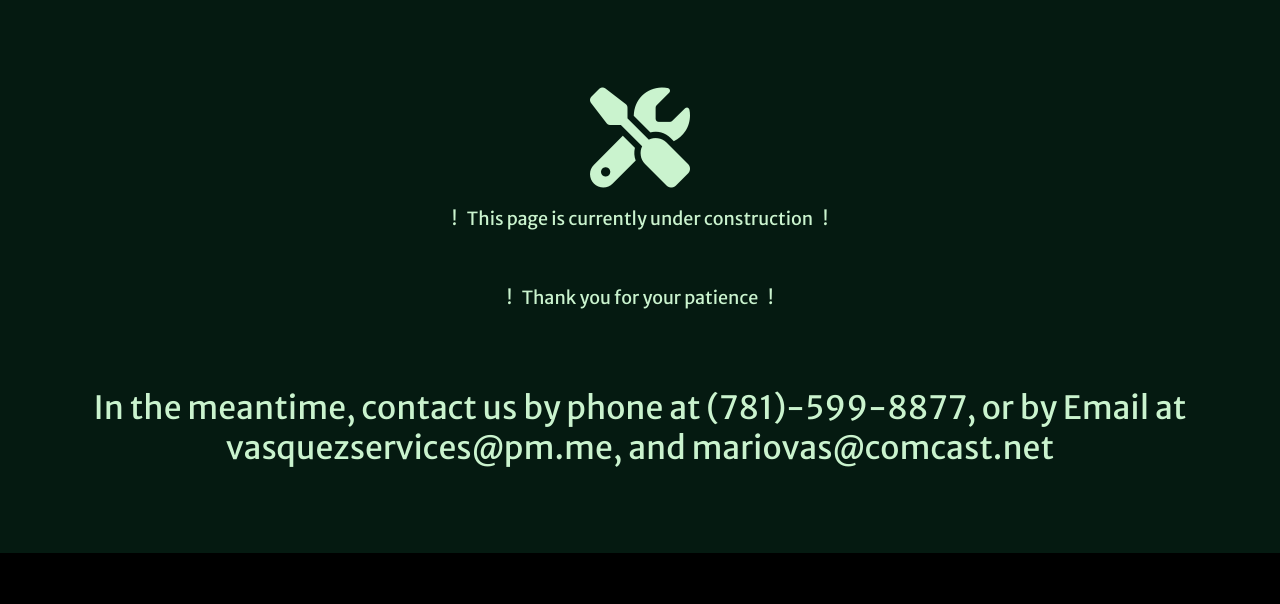
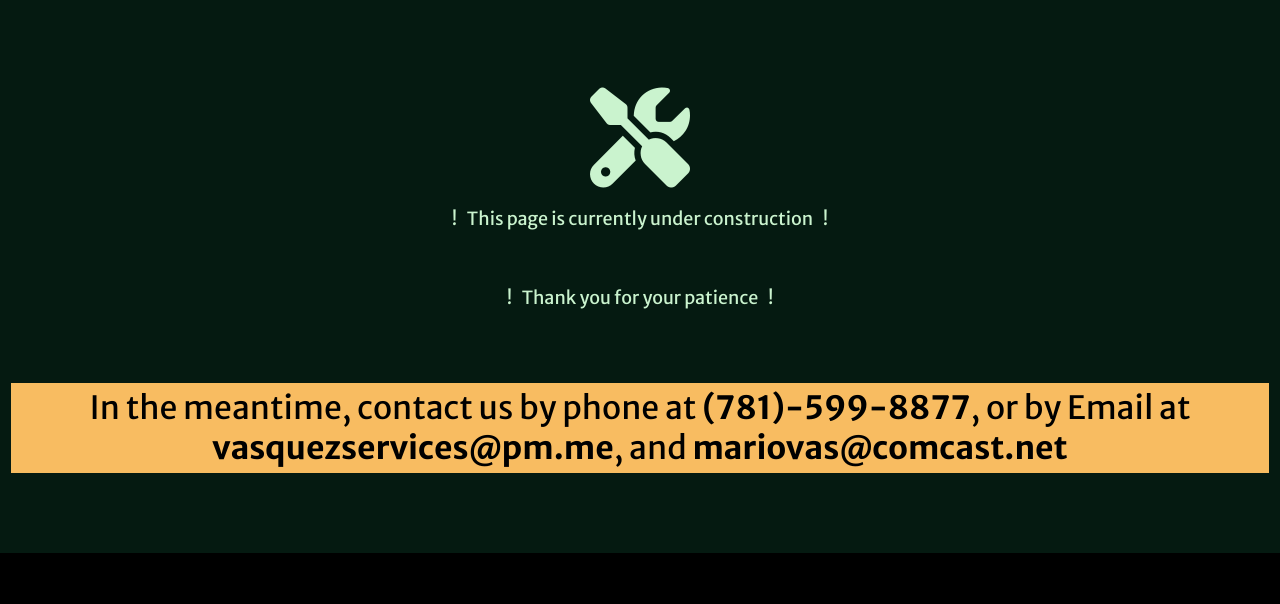
Before and after one commit to Tempest-00/TEMPEST, a plain HTML site: page Projects/VASQTAX/apply.html in a window 1280 px wide. Shown: the part 147-751 px from the top of the page. Drawn offline with Linux system fonts and the light colour scheme.

Commit message:
FIXED AGAIN LIVE AGAIN

```diff
--- a/Projects/VASQTAX/apply.html
+++ b/Projects/VASQTAX/apply.html
@@ -46,7 +46,7 @@
     <p>! &nbsp This page is currently under construction &nbsp !</p> <br><br>
     <p>! &nbsp Thank you for your patience &nbsp !</p>
     <br> <br> <br>
-    <p style="font-size: xx-large;">In the meantime, contact us by phone at (781)-599-8877, or by Email at vasquezservices@pm.me, and mariovas@comcast.net</p>
+    <p style="font-size: xx-large; background-color: var(--clr-accent2); color: black;">In the meantime, contact us by phone at <strong>(781)-599-8877</strong>, or by Email at <strong>vasquezservices@pm.me</strong>, and <strong>mariovas@comcast.net</strong></p>
 </section>
 
 <footer>
--- a/Projects/VASQTAX/style.css
+++ b/Projects/VASQTAX/style.css
@@ -550,7 +550,7 @@ textarea{
     color: black;
     transition: 0.3s ease;
 }
-#status{
+/*#status{
     font-size: x-large;
     font-weight: 600;
     width: 900px;
@@ -584,7 +584,7 @@ textarea{
         pointer-events: none;
     }
 }
-
+*/
 @media only screen and (max-width: 750px){
     .contact-details{
         flex-direction: column;
```
